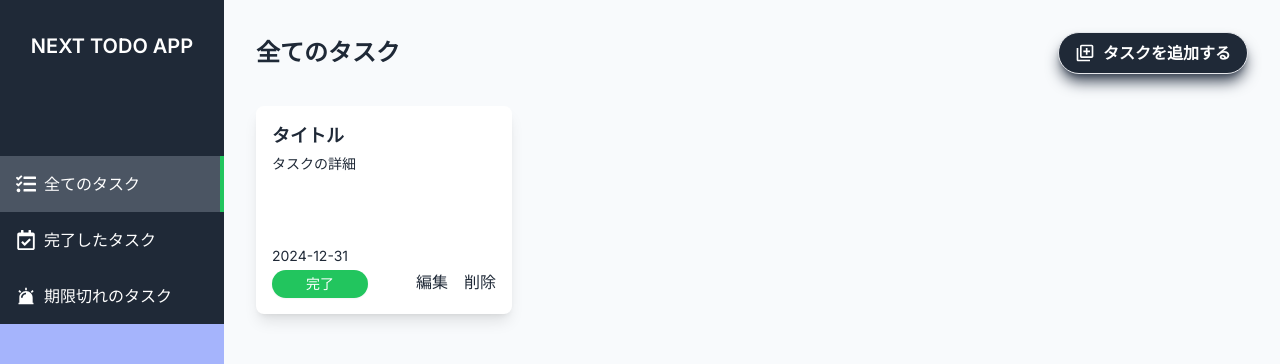
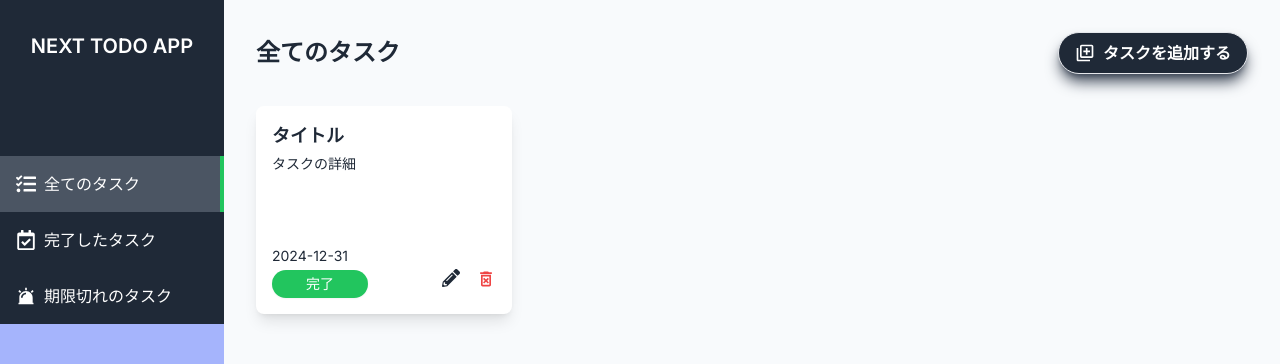
Before and after one commit to Kroro1208/next-todo-app, a Next.js app: page / in a window 1280 px wide. Shown: the top 364 px of the page. Built offline with nearby package versions, Linux system fonts and the light colour scheme.

Commit message:
編集ボタンと削除ボタン実装した

```diff
--- /dev/null
+++ b/src/components/TaskCard/ EditButton/EditButton.tsx
@@ -0,0 +1,20 @@
+import Link from "next/link";
+import { FaPencilAlt } from "react-icons/fa";
+
+
+interface EditButtonProps {
+  id: string;
+}
+
+const EditButton = ({ id }: EditButtonProps) => {
+  return (
+    <div>
+      <Link href={`/edit/${id}`}>
+        <FaPencilAlt className="hover:text-gray-700 hover:scale-110 transition-all duration-200
+        text-lg cursor-pointer"/>
+      </Link>
+    </div>
+  )
+}
+
+export default EditButton
--- a/src/components/TaskCard/ TaskCard.tsx
+++ b/src/components/TaskCard/ TaskCard.tsx
@@ -1,9 +1,9 @@
+import EditButton from "./ EditButton/EditButton"
+import DeleteButton from "./DeleteButton/DeleteButton"
 
 const TaskCard = () => {
   return (
-    <div className="w-64 h-52 p-4 bg-white rounded-lg shadow-lg flex flex-col justify-between
-    hover:bg-slate-200 transform hover:scale-105 transition-all duration-300
-    ">
+    <div className="w-64 h-52 p-4 bg-white rounded-lg shadow-lg flex flex-col justify-between">
       <header>
         <h1 className="font-semibold text-lg">タイトル</h1>
         <div className="mt-1 text-sm line-clamp-3">タスクの詳細</div>
@@ -15,8 +15,8 @@ const TaskCard = () => {
             ${true ? 'bg-green-500' : 'bg-red-400'}
             `}>{true ? '完了' : '未完了'}</div>
             <div className="flex gap-4">
-                <div>編集</div>
-                <div>削除</div>
+                <EditButton id='1'/>
+                <DeleteButton id='1'/>
             </div>
         </div>
       </div>
--- /dev/null
+++ b/src/components/TaskCard/DeleteButton/DeleteButton.tsx
@@ -0,0 +1,17 @@
+import { MdOutlineDeleteForever } from "react-icons/md";
+
+interface DeleteButtonProps {
+    id: string;
+}
+
+const DeleteButton = ({ id }: DeleteButtonProps) => {
+  return (
+    <form action="">
+      <button type="submit" className="text-red-500 text-lg cursor-pointer hover:scale-110 transition-all duration-200">
+        <MdOutlineDeleteForever className="size-5"/>
+      </button>
+    </form>
+  )
+}
+
+export default DeleteButton
```
